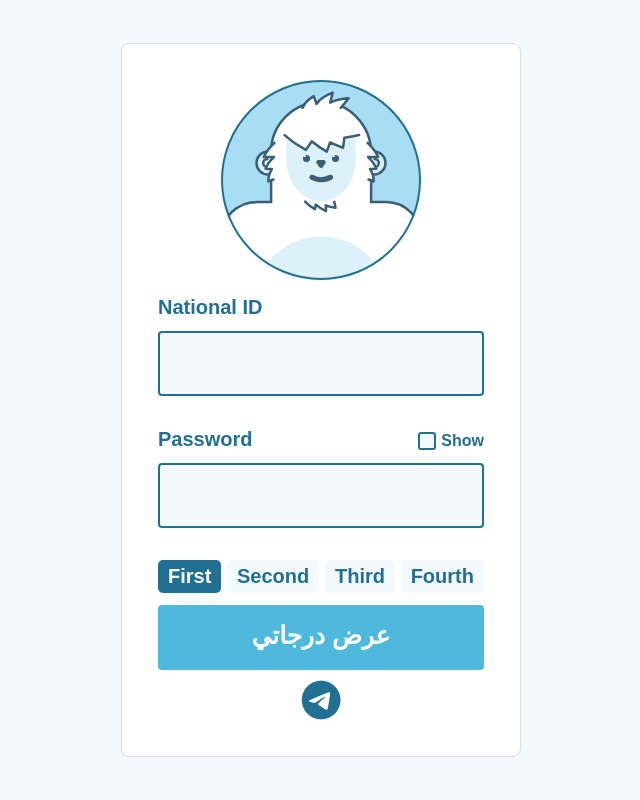
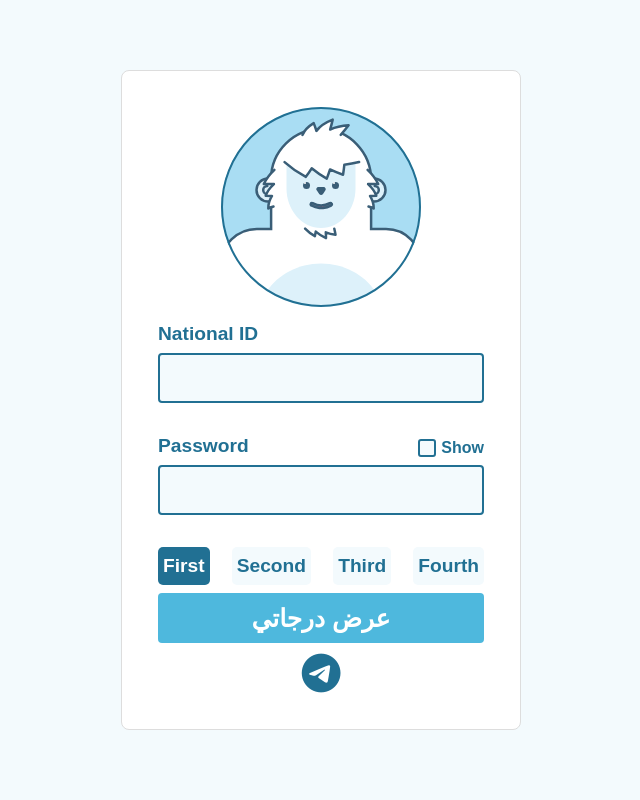
Before and after one commit to RefOoSamiSadki/FinalScore, a Flask app: page / in a window 1280 px wide. Shown: the whole page, without its empty margins (319-959 px from the left). Run offline with Flask 3, Linux system fonts and the light colour scheme; some libraries are stand-ins or nearby versions.

Commit message:
Update index.css

```diff
--- a/static/index.css
+++ b/static/index.css
@@ -80,12 +80,12 @@ html, body {
     margin-bottom: 0;
   }
   form label {
-    margin: 0 0 12px;
+    margin: 0 0 8px;
     display: block;
-    font-size: 1.25em;
+    font-size: 1.20em;
     color: #217093;
     font-weight: 700;
-    font-family: inherit;
+    font-family: 'inherit', sans-serif;
   }
   form input[type='text'],
   form input[type="text"],
@@ -102,7 +102,7 @@ html, body {
     border-radius: 4px;
     box-sizing: border-box;
     width: 100%;
-    height: 65px;
+    height: 50px;
     font-size: 1.55em;
     color: #353538;
     font-weight: 600;
@@ -122,18 +122,17 @@ html, body {
   form button {
     display: block;
     margin: 0;
-    padding: .65em 1em 1em;
     background-color: #4eb8dd;
     border: none;
     border-radius: 4px;
     box-sizing: border-box;
     box-shadow: none;
     width: 100%;
-    height: 65px;
+    height: 50px;
     font-size: 1.55em;
     color: #FFF;
     font-weight: 600;
-    font-family: inherit;
+    font-family: 'inherit', sans-serif;
     transition: background-color .2s ease-out;
   }
   form button:hover,
@@ -174,18 +173,25 @@ html, body {
     display: flex;
     flex-direction: row;
     justify-content: space-between;
+    font-size: 1rem;
+    font-family: 'inherit', sans-serif;
+
+
 }
 
 .radio-group input[type="radio"] {
     display: none; /* Hide the radio buttons */
+
+
 }
 
 .radio-group label {
     display: inline-block;
-    padding: 5px 10px;
+    padding: 8px 5px;
     background-color: #f3fafd; /* Background color for radio button */
     border-radius: 5px;
     cursor: pointer;
+
 }
 
 .radio-group input[type="radio"]:checked + label {
```
